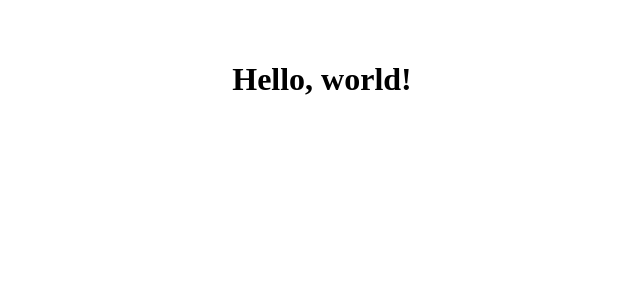
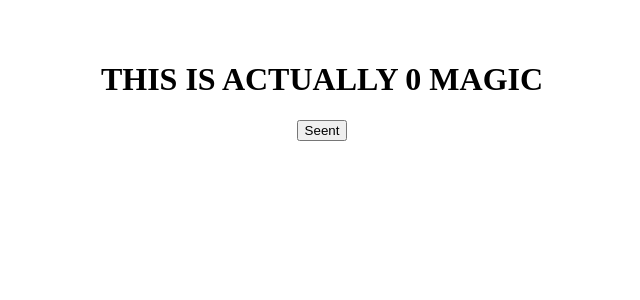
Before and after one commit to mmelines/react-stuff, a React (Vite) app in the folder vite-project/: page / in a window 1280 px wide. Shown: the top 300 px of the page, without its empty margins (318-958 px from the left). Built offline with nearby package versions, Linux system fonts and the light colour scheme.

Commit message:
counted the magic

```diff
--- a/vite-project/src/App.jsx
+++ b/vite-project/src/App.jsx
@@ -1,10 +1,17 @@
-import { useState } from 'react'
-import reactLogo from './assets/react.svg'
-import viteLogo from '/vite.svg'
-import './App.css'
+import { useState } from "react";
+import reactLogo from "./assets/react.svg";
+import viteLogo from "/vite.svg";
+import "./App.css";
 
 function App() {
-  return <h1>Hello, world!</h1>
+  const name = "Mary";
+  const [count, setCount] = useState(0);
+  return (
+    <div>
+      <h1>THIS IS ACTUALLY {count} MAGIC</h1>
+      <button id="thisButton" onClick={(e)=>{setCount(count+1)}}>Seent</button>
+    </div>
+  );
 }
 
-export default App
+export default App;
```
